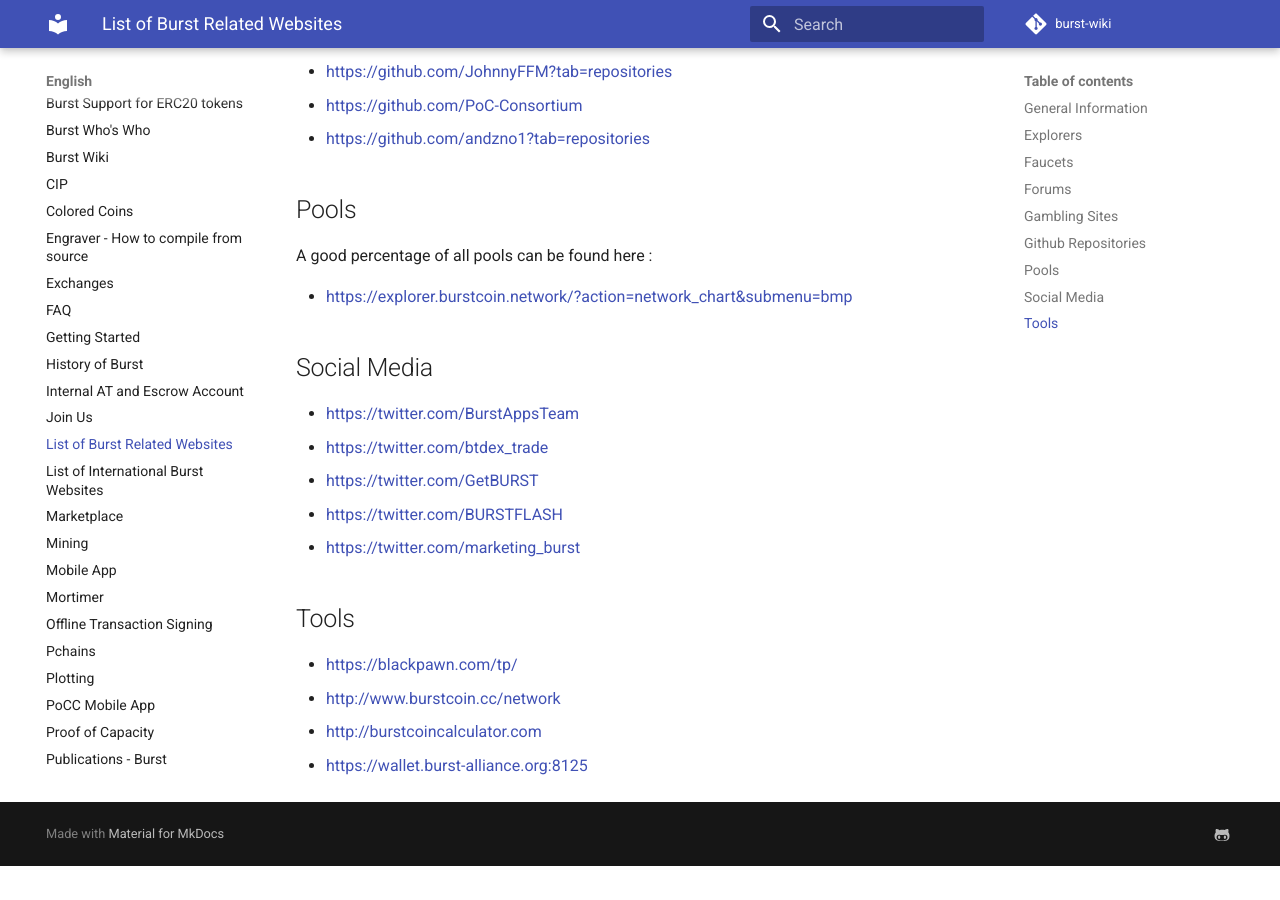
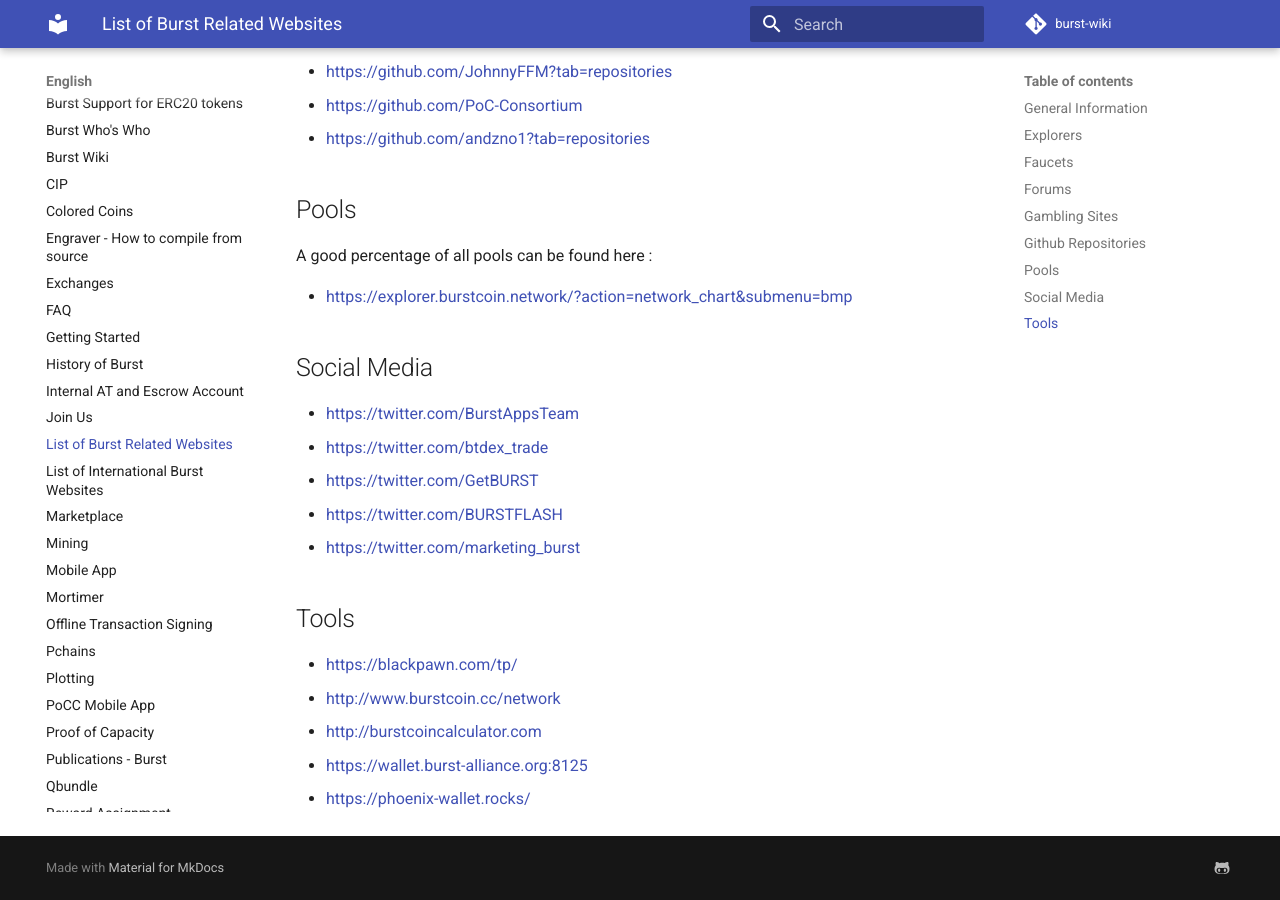
Before and after one commit to burst-apps-team/burst-wiki, an MkDocs documentation site: the page built from docs/en/list-of-burst-related-websites.md, in a window 1280 px wide and 900 px high, scrolled down 1364 px. Built offline with MkDocs 1.6.1 and Material for MkDocs 9.7.7, drawn with Linux system fonts in a browser that asks for light colours; comment, search, counter and statistics services are not loaded; old or Windows-style settings are respelled for this version of MkDocs; before the commit the page ends 2230 px from its top, so only the background shows below that.

Commit message:
Update list-of-burst-related-websites.md
Added link to Phoenix

```diff
--- a/docs/en/list-of-burst-related-websites.md
+++ b/docs/en/list-of-burst-related-websites.md
@@ -62,3 +62,4 @@ A good percentage of all pools can be found here :
 -   <http://www.burstcoin.cc/network>
 -   <http://burstcoincalculator.com>
 -	<https://wallet.burst-alliance.org:8125>
+-	<https://phoenix-wallet.rocks/>
```
